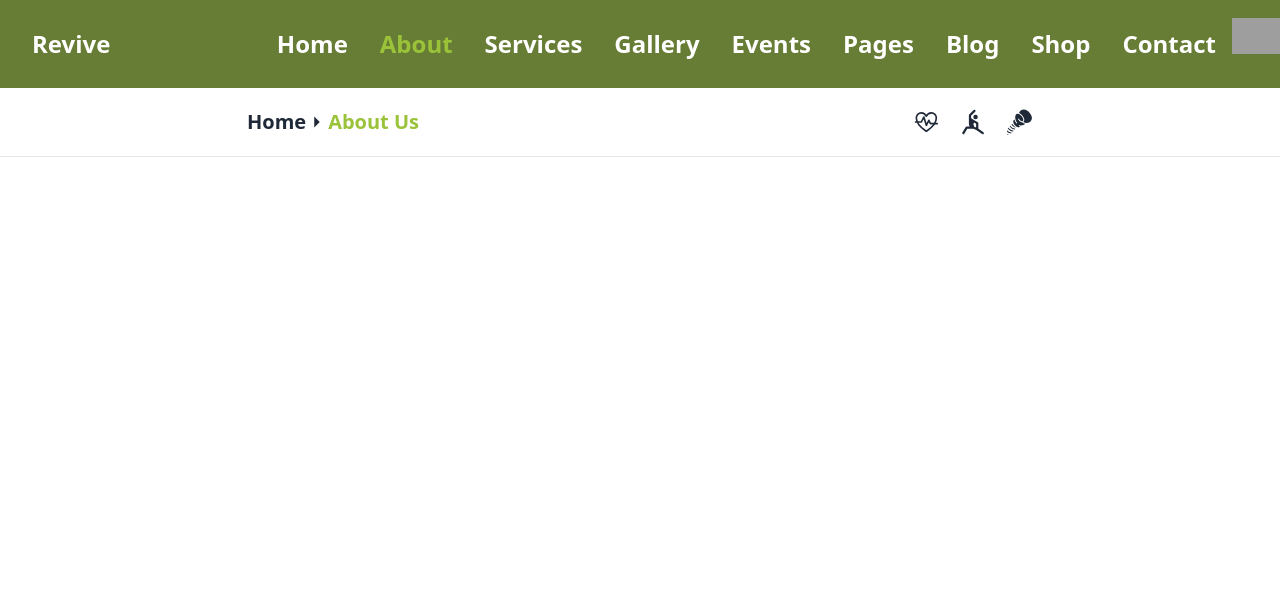
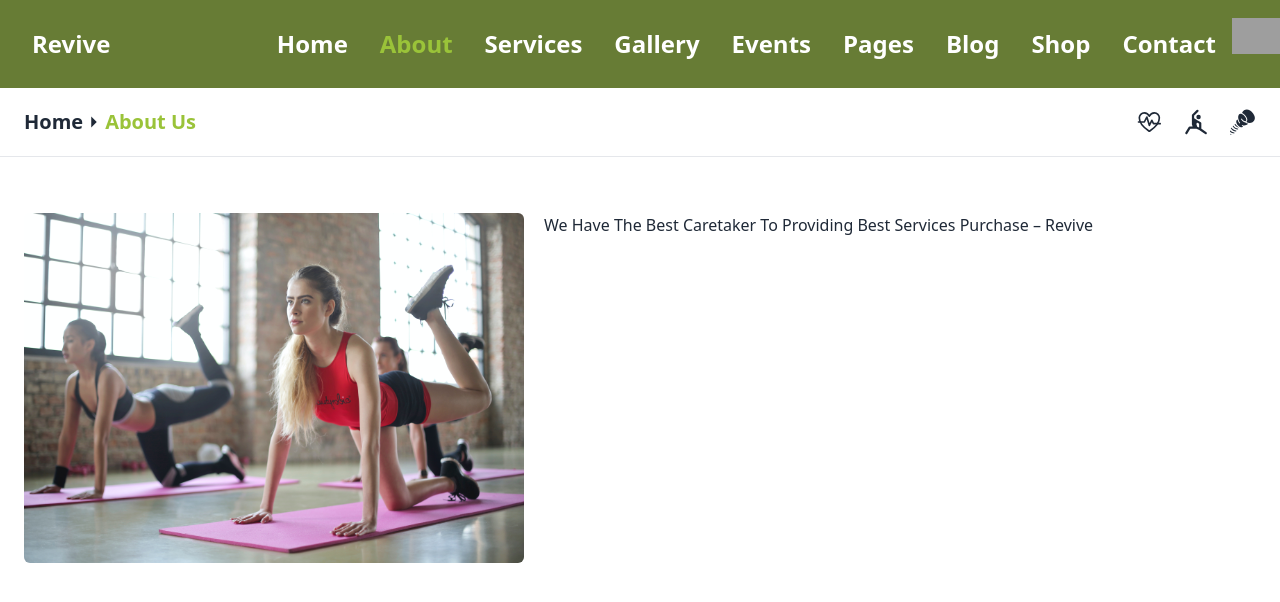
Before and after one commit to DevelopersZone06/revive-client, a React (Vite) app: page /about in a window 1280 px wide. Shown: the top 602 px of the page. Built offline with nearby package versions, Linux system fonts and the light colour scheme; grey boxes are pictures that could not be loaded.

Commit message:
align main same

```diff
--- a/src/Pages/About/About.jsx
+++ b/src/Pages/About/About.jsx
@@ -1,10 +1,17 @@
 import AboutTitle from "./AboutTitle";
-
+import image1 from '../../assets/about/about_1.jpg'
 
 const About = () => {
     return (
        <div>
         <AboutTitle/>
+
+        <div className="flex mx-6 mt-14 gap-5">
+            <img src={image1} alt="" className="w-[500px] h-[350px] rounded-md"/>
+            <div>
+                <h2>We Have The Best Caretaker To Providing Best Services Purchase – Revive</h2>
+            </div>
+        </div>
        </div>
     );
 };
--- a/src/Pages/About/AboutTitle.jsx
+++ b/src/Pages/About/AboutTitle.jsx
@@ -6,7 +6,7 @@ import { GiBoxingGloveSurprise } from "react-icons/gi";
 const AboutTitle = () => {
     return (
         <>
-        <div className="flex justify-around">
+        <div className="flex justify-between mx-6">
         <div className="flex items-center my-5 cursor-pointer">
         <h1 className="text-xl font-semibold ">Home </h1>
          <IoMdArrowDropright className="w-[22px]"/>
```
Also changed, not shown: src/assets/about/about_1.jpg (added).
